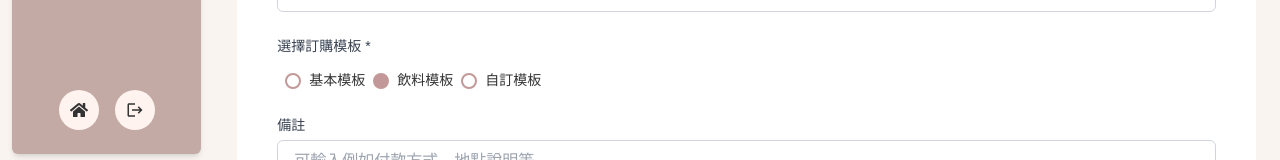
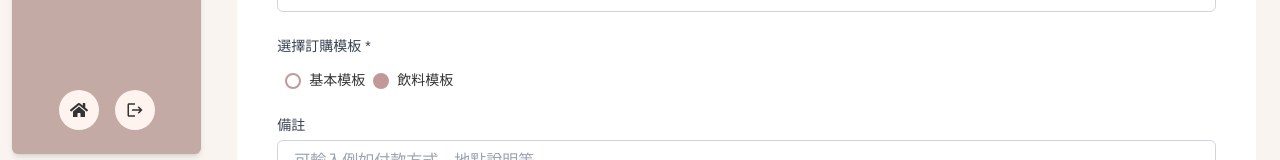
Before and after one commit to yijing0310/order-front, a Next.js app: page /member-center/add-group in a window 1280 px wide. Shown: the part 614-774 px from the top of the page. Built offline with nearby package versions, Linux system fonts and the light colour scheme; no server answers.

Commit message:
刪除自訂模板

```diff
--- a/app/member-center/add-group/page.js
+++ b/app/member-center/add-group/page.js
@@ -311,7 +311,7 @@ export default function AddGroupPage() {
                                     />
                                     <span>飲料模板</span>
                                 </label>
-                                <label className="inline-flex items-center gap-2">
+                                {/* <label className="inline-flex items-center gap-2">
                                     <input
                                         type="radio"
                                         name="template"
@@ -323,7 +323,7 @@ export default function AddGroupPage() {
                                         onChange={changeAddGroupForm}
                                     />
                                     <span>自訂模板</span>
-                                </label>
+                                </label> */}
                             </div>
                         </div>
 
```
